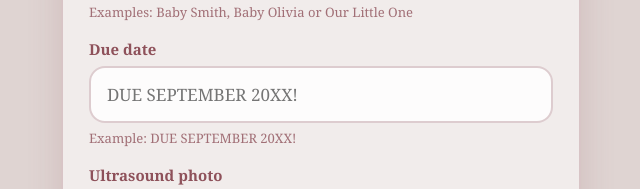
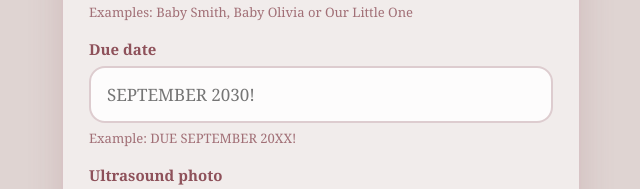
Before and after one commit to WithLoveCW/90183, a plain HTML site: page baby-form.html in a window 1280 px wide. Shown: the part 430-619 px from the top of the page, 319-959 px from the left. Drawn offline with nearby package versions, Linux system fonts and the light colour scheme.

Commit message:
Update baby-form.html

```diff
--- a/baby-form.html
+++ b/baby-form.html
@@ -204,7 +204,7 @@
           id="dueDate"
           name="dueDate"
           type="text"
-          placeholder="DUE SEPTEMBER 20XX!"
+          placeholder="SEPTEMBER 2030!"
           required
         />
 
```
